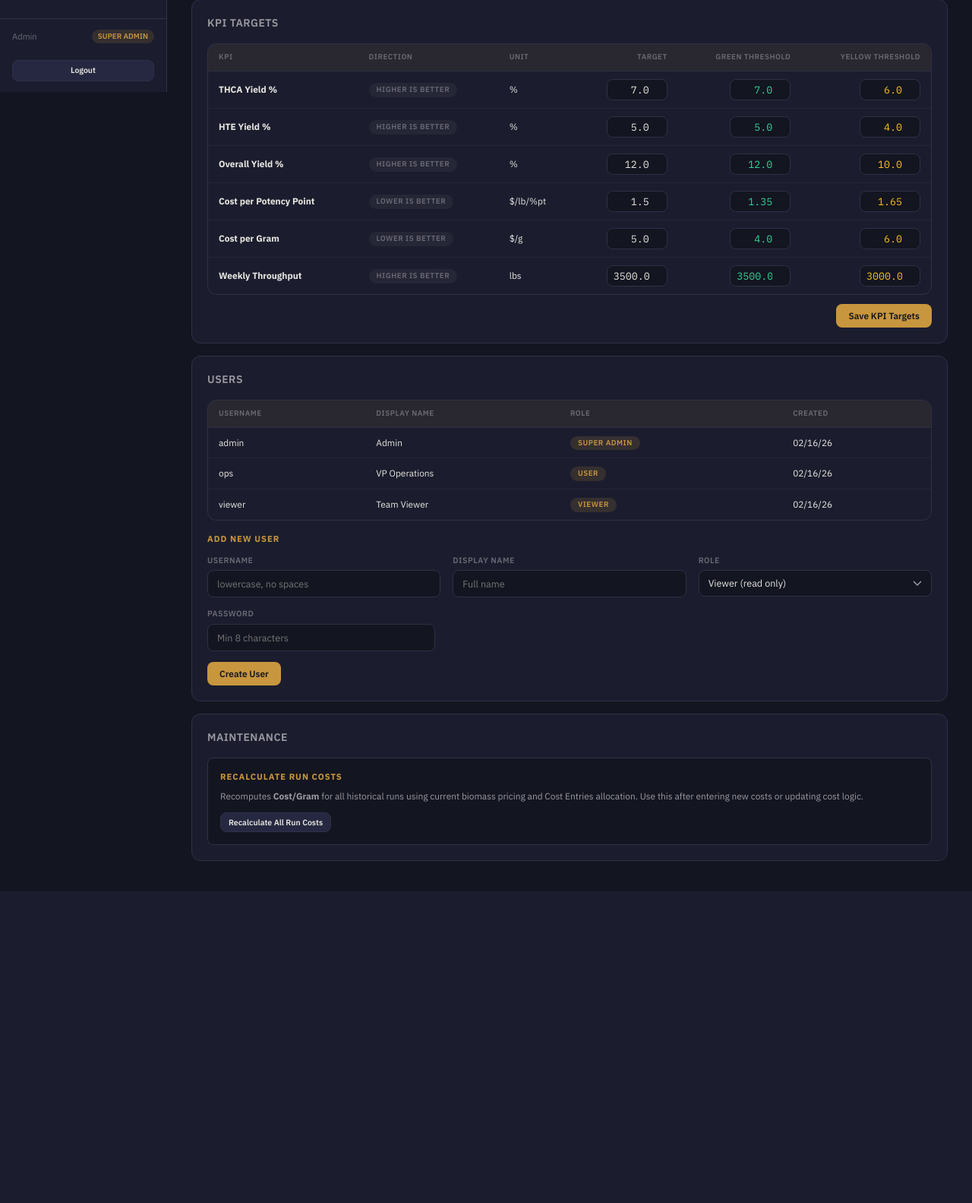
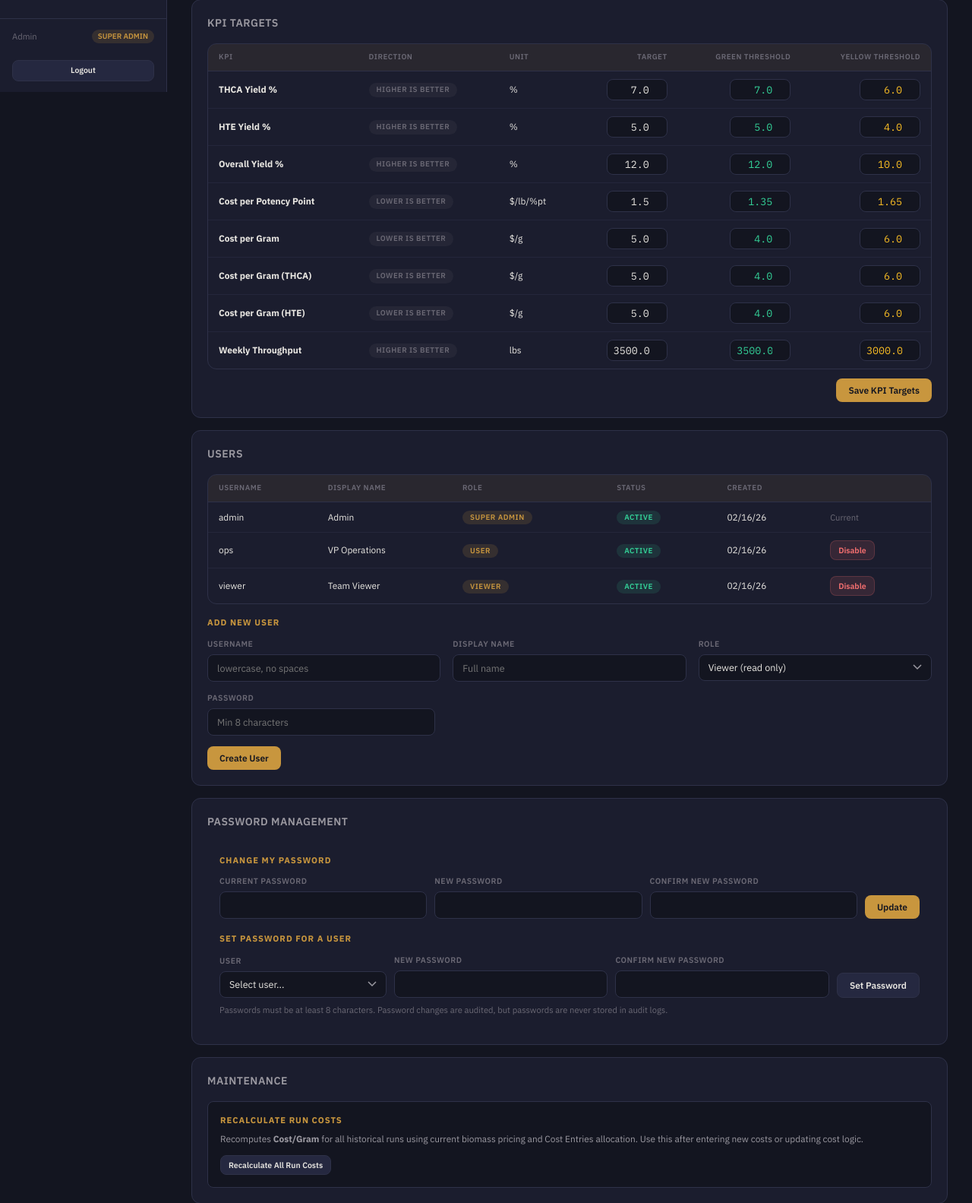
Before and after one commit to benwaldman33/gold-drop-production_tracker, a Flask app: page /settings in a window 1280 px wide. Shown: the part 679-2262 px from the top of the page at 76% size. Before the commit the page ends 1852 px from the top, so only its background shows below. Run offline with Flask 3, Linux system fonts and the light colour scheme; a user stored in the database is signed in.

Commit message:
Add password management and improve dashboard cost KPIs
Allow Super Admins to disable/activate users and change/reset passwords from Settings, and extend dashboard KPIs to show THCA/HTE cost per gram plus a more robust potency-point KPI.

```diff
--- a/app.py
+++ b/app.py
@@ -29,7 +29,11 @@
 
 @login_manager.user_loader
 def load_user(user_id):
-    return db.session.get(User, user_id)
+    u = db.session.get(User, user_id)
+    # If a user is deactivated, treat them as logged out
+    if u and not getattr(u, "is_active_user", True):
+        return None
+    return u
 
 
 def admin_required(f):
@@ -208,6 +212,9 @@
     if request.method == "POST":
         user = User.query.filter_by(username=request.form.get("username", "").strip().lower()).first()
         if user and user.check_password(request.form.get("password", "")):
+            if not user.is_active_user:
+                flash("This account is disabled. Please contact an administrator.", "error")
+                return render_template("login.html")
             login_user(user, remember=True)
             session.permanent = True
             return redirect(request.args.get("next") or url_for("dashboard"))
@@ -255,6 +262,8 @@
         thca_yields = [r.thca_yield_pct for r in runs if r.thca_yield_pct]
         hte_yields = [r.hte_yield_pct for r in runs if r.hte_yield_pct]
         costs = [r.cost_per_gram_combined for r in runs if r.cost_per_gram_combined]
+        costs_thca = [r.cost_per_gram_thca for r in runs if r.cost_per_gram_thca is not None]
+        costs_hte = [r.cost_per_gram_hte for r in runs if r.cost_per_gram_hte is not None]
         total_lbs = sum(r.bio_in_reactor_lbs or 0 for r in runs)
         total_dry_thca = sum(r.dry_thca_g or 0 for r in runs)
         total_dry_hte = sum(r.dry_hte_g or 0 for r in runs)
@@ -263,6 +272,8 @@
         kpi_actuals["hte_yield_pct"] = sum(hte_yields) / len(hte_yields) if hte_yields else None
         kpi_actuals["overall_yield_pct"] = sum(yields) / len(yields) if yields else None
         kpi_actuals["cost_per_gram_combined"] = sum(costs) / len(costs) if costs else None
+        kpi_actuals["cost_per_gram_thca"] = sum(costs_thca) / len(costs_thca) if costs_thca else None
+        kpi_actuals["cost_per_gram_hte"] = sum(costs_hte) / len(costs_hte) if costs_hte else None
 
         # Weekly throughput (average lbs/week in period)
         days_in_period = max((date.today() - start_date).days, 1)
@@ -279,11 +290,24 @@
         kpi_actuals["days_of_supply"] = on_hand / daily_target if daily_target > 0 else 0
 
         # Cost per potency point - average across purchases in period
-        purchases_in_period = Purchase.query.filter(Purchase.purchase_date >= start_date).all()
+        # Tie potency-point KPI to the biomass actually *run* in the selected time period,
+        # not only purchases created in that period (purchases may be older than the run window).
+        purchase_ids = db.session.query(Purchase.id).join(
+            PurchaseLot, PurchaseLot.purchase_id == Purchase.id
+        ).join(
+            RunInput, RunInput.lot_id == PurchaseLot.id
+        ).join(
+            Run, Run.id == RunInput.run_id
+        ).filter(
+            Run.run_date >= start_date
+        ).distinct().all()
+        purchase_ids = [pid for (pid,) in purchase_ids]
+        purchases_in_period = Purchase.query.filter(Purchase.id.in_(purchase_ids)).all() if purchase_ids else []
         potency_costs = []
         for p in purchases_in_period:
-            if p.price_per_lb and p.stated_potency_pct and p.stated_potency_pct > 0:
-                potency_costs.append(p.price_per_lb / p.stated_potency_pct)
+            potency = p.tested_potency_pct or p.stated_potency_pct
+            if p.price_per_lb and potency and potency > 0:
+                potency_costs.append(p.price_per_lb / potency)
         kpi_actuals["cost_per_potency_point"] = sum(potency_costs) / len(potency_costs) if potency_costs else None
 
     # Get KPI targets
@@ -974,12 +998,55 @@
                 if User.query.filter_by(username=username).first():
                     flash("Username already exists.", "error")
                 else:
+                    if len(password) < 8:
+                        flash("Password must be at least 8 characters.", "error")
+                        return redirect(url_for("settings"))
                     u = User(username=username, display_name=display, role=role)
                     u.set_password(password)
                     db.session.add(u)
                     db.session.commit()
                     flash(f"User '{display}' created.", "success")
 
+        elif form_type == "password_self":
+            current_pw = request.form.get("current_password", "")
+            new_pw = request.form.get("new_password", "").strip()
+            confirm_pw = request.form.get("confirm_password", "").strip()
+
+            if not current_user.check_password(current_pw):
+                flash("Current password is incorrect.", "error")
+                return redirect(url_for("settings"))
+            if len(new_pw) < 8:
+                flash("New password must be at least 8 characters.", "error")
+                return redirect(url_for("settings"))
+            if new_pw != confirm_pw:
+                flash("New password and confirmation do not match.", "error")
+                return redirect(url_for("settings"))
+
+            current_user.set_password(new_pw)
+            log_audit("password_change", "user", current_user.id, details=json.dumps({"username": current_user.username}))
+            db.session.commit()
+            flash("Password updated.", "success")
+
+        elif form_type == "password_user":
+            user_id = (request.form.get("user_id") or "").strip()
+            new_pw = request.form.get("new_password", "").strip()
+            confirm_pw = request.form.get("confirm_password", "").strip()
+            u = db.session.get(User, user_id) if user_id else None
+            if not u:
+                flash("User not found.", "error")
+                return redirect(url_for("settings"))
+            if len(new_pw) < 8:
+                flash("New password must be at least 8 characters.", "error")
+                return redirect(url_for("settings"))
+            if new_pw != confirm_pw:
+                flash("New password and confirmation do not match.", "error")
+                return redirect(url_for("settings"))
+
+            u.set_password(new_pw)
+            log_audit("password_reset", "user", u.id, details=json.dumps({"username": u.username}))
+            db.session.commit()
+            flash(f"Password updated for '{u.display_name}'.", "success")
+
         return redirect(url_for("settings"))
 
     system_settings = {s.key: s.value for s in SystemSetting.query.all()}
@@ -987,6 +1054,42 @@
     users = User.query.all()
     return render_template("settings.html", system_settings=system_settings,
                            kpis=kpis, users=users)
+
+
+@app.route("/settings/users/<user_id>/toggle_active", methods=["POST"])
+@admin_required
+def user_toggle_active(user_id):
+    """
+    "Delete" users safely by deactivating them (keeps audit history intact).
+    Super Admin can deactivate/reactivate users.
+    """
+    u = db.session.get(User, user_id)
+    if not u:
+        flash("User not found.", "error")
+        return redirect(url_for("settings"))
+
+    # Prevent self-disable (avoid locking yourself out)
+    if current_user.id == u.id:
+        flash("You cannot disable your own account.", "error")
+        return redirect(url_for("settings"))
+
+    # Prevent disabling the last active super admin
+    if u.role == "super_admin" and u.is_active_user:
+        active_admins = User.query.filter_by(role="super_admin", is_active_user=True).count()
+        if active_admins <= 1:
+            flash("You cannot disable the last active Super Admin.", "error")
+            return redirect(url_for("settings"))
+
+    u.is_active_user = not bool(u.is_active_user)
+    log_audit(
+        "activate" if u.is_active_user else "deactivate",
+        "user",
+        u.id,
+        details=json.dumps({"username": u.username, "role": u.role}),
+    )
+    db.session.commit()
+    flash(f"User {'activated' if u.is_active_user else 'disabled'}.", "success")
+    return redirect(url_for("settings"))
 
 
 @app.route("/settings/recalculate_costs", methods=["POST"])
@@ -1616,6 +1719,8 @@
         ("overall_yield_pct", "Overall Yield %", 12.0, 12.0, 10.0, "higher_is_better", "%"),
         ("cost_per_potency_point", "Cost per Potency Point", 1.50, 1.35, 1.65, "lower_is_better", "$/lb/%pt"),
         ("cost_per_gram_combined", "Cost per Gram", 5.0, 4.0, 6.0, "lower_is_better", "$/g"),
+        ("cost_per_gram_thca", "Cost per Gram (THCA)", 5.0, 4.0, 6.0, "lower_is_better", "$/g"),
+        ("cost_per_gram_hte", "Cost per Gram (HTE)", 5.0, 4.0, 6.0, "lower_is_better", "$/g"),
         ("weekly_throughput", "Weekly Throughput", 3500, 3500, 3000, "higher_is_better", "lbs"),
     ]
     for name, display, target, green, yellow, direction, unit in kpi_defaults:
--- a/models.py
+++ b/models.py
@@ -30,6 +30,11 @@
 
     def get_id(self):
         return self.id
+
+    @property
+    def is_active(self):
+        """Flask-Login integration: disabled users cannot be authenticated."""
+        return bool(self.is_active_user)
 
     @property
     def is_super_admin(self):
--- a/templates/settings.html
+++ b/templates/settings.html
@@ -141,7 +141,7 @@
   <div class="table-wrap mb-2">
     <table>
       <thead>
-        <tr><th>Username</th><th>Display Name</th><th>Role</th><th>Created</th></tr>
+        <tr><th>Username</th><th>Display Name</th><th>Role</th><th>Status</th><th>Created</th><th></th></tr>
       </thead>
       <tbody>
         {% for u in users %}
@@ -149,7 +149,27 @@
           <td>{{ u.username }}</td>
           <td>{{ u.display_name }}</td>
           <td><span class="badge badge-gold">{{ u.role.replace('_', ' ') }}</span></td>
+          <td>
+            {% if u.is_active_user %}
+              <span class="badge badge-green">Active</span>
+            {% else %}
+              <span class="badge badge-gray">Disabled</span>
+            {% endif %}
+          </td>
           <td>{{ u.created_at.strftime('%m/%d/%y') if u.created_at else '—' }}</td>
+          <td style="white-space:nowrap;">
+            {% if u.id == current_user.id %}
+              <span class="text-sm" style="color:var(--text-muted);">Current</span>
+            {% else %}
+              <form method="POST" action="{{ url_for('user_toggle_active', user_id=u.id) }}" style="display:inline;" onsubmit="return confirm('Are you sure? This will {{ 'disable' if u.is_active_user else 'activate' }} the user account.');">
+                {% if u.is_active_user %}
+                  <button type="submit" class="btn btn-danger btn-sm">Disable</button>
+                {% else %}
+                  <button type="submit" class="btn btn-secondary btn-sm">Activate</button>
+                {% endif %}
+              </form>
+            {% endif %}
+          </td>
         </tr>
         {% endfor %}
       </tbody>
@@ -185,6 +205,57 @@
   </form>
 </div>
 
+<!-- Password Management -->
+<div class="card">
+  <div class="card-header"><h3>Password Management</h3></div>
+
+  <div style="padding:16px;">
+    <h4 style="color:var(--gold);font-size:0.8rem;text-transform:uppercase;letter-spacing:1px;margin:0 0 12px;">Change My Password</h4>
+    <form method="POST" style="display:grid;grid-template-columns: 1fr 1fr 1fr auto; gap:10px; align-items:end; margin-bottom:18px;">
+      <input type="hidden" name="form_type" value="password_self">
+      <div class="form-group" style="margin:0;">
+        <label>Current Password</label>
+        <input type="password" name="current_password" required>
+      </div>
+      <div class="form-group" style="margin:0;">
+        <label>New Password</label>
+        <input type="password" name="new_password" minlength="8" required>
+      </div>
+      <div class="form-group" style="margin:0;">
+        <label>Confirm New Password</label>
+        <input type="password" name="confirm_password" minlength="8" required>
+      </div>
+      <button type="submit" class="btn btn-primary">Update</button>
+    </form>
+
+    <h4 style="color:var(--gold);font-size:0.8rem;text-transform:uppercase;letter-spacing:1px;margin:0 0 12px;">Set Password for a User</h4>
+    <form method="POST" style="display:grid;grid-template-columns: 220px 1fr 1fr auto; gap:10px; align-items:end;">
+      <input type="hidden" name="form_type" value="password_user">
+      <div class="form-group" style="margin:0;">
+        <label>User</label>
+        <select name="user_id" required>
+          <option value="">Select user...</option>
+          {% for u in users %}
+            <option value="{{ u.id }}">{{ u.display_name }} ({{ u.username }}){% if not u.is_active_user %} — disabled{% endif %}</option>
+          {% endfor %}
+        </select>
+      </div>
+      <div class="form-group" style="margin:0;">
+        <label>New Password</label>
+        <input type="password" name="new_password" minlength="8" required>
+      </div>
+      <div class="form-group" style="margin:0;">
+        <label>Confirm New Password</label>
+        <input type="password" name="confirm_password" minlength="8" required>
+      </div>
+      <button type="submit" class="btn btn-secondary" onclick="return confirm('Set a new password for this user?');">Set Password</button>
+    </form>
+    <div class="text-sm" style="color:var(--text-muted); margin-top:8px;">
+      Passwords must be at least 8 characters. Password changes are audited, but passwords are never stored in audit logs.
+    </div>
+  </div>
+</div>
+
 <!-- Maintenance -->
 <div class="card">
   <div class="card-header"><h3>Maintenance</h3></div>
```
